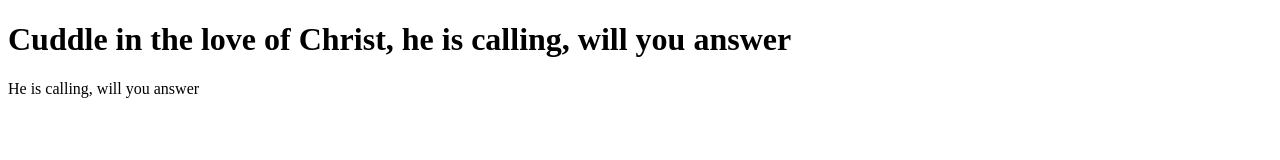
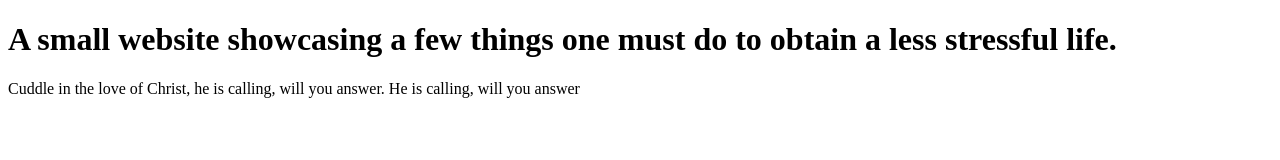
Before and after one commit to joysofeve/life-as-it-is, a plain HTML site: page index.html in a window 1280 px wide. Drawn offline with Linux system fonts and the light colour scheme.

Commit message:
new file changes

```diff
--- a/index.html
+++ b/index.html
@@ -3,7 +3,7 @@
 <title>Jesus Loves you site</title>
 <body>
 
-<h1>Cuddle in the love of Christ, he is calling, will you answer</h1>
-<p>He is calling, will you answer</p>
+<h1>A small website showcasing a few things one must do to obtain a less stressful life. </h1>
+<p>Cuddle in the love of Christ, he is calling, will you answer. He is calling, will you answer</p>
 </body>
 </html>
```
